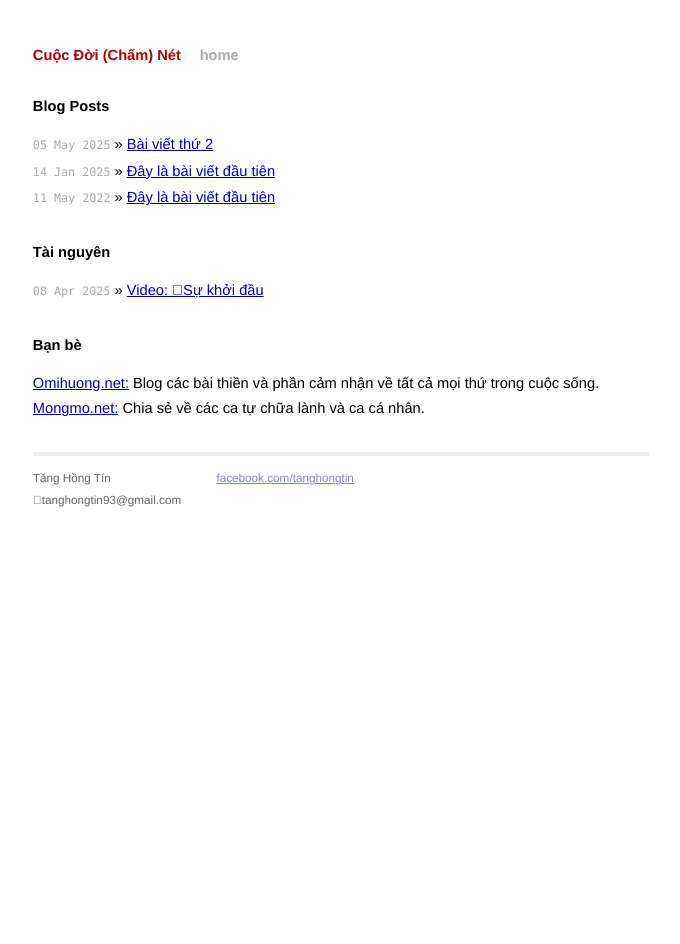
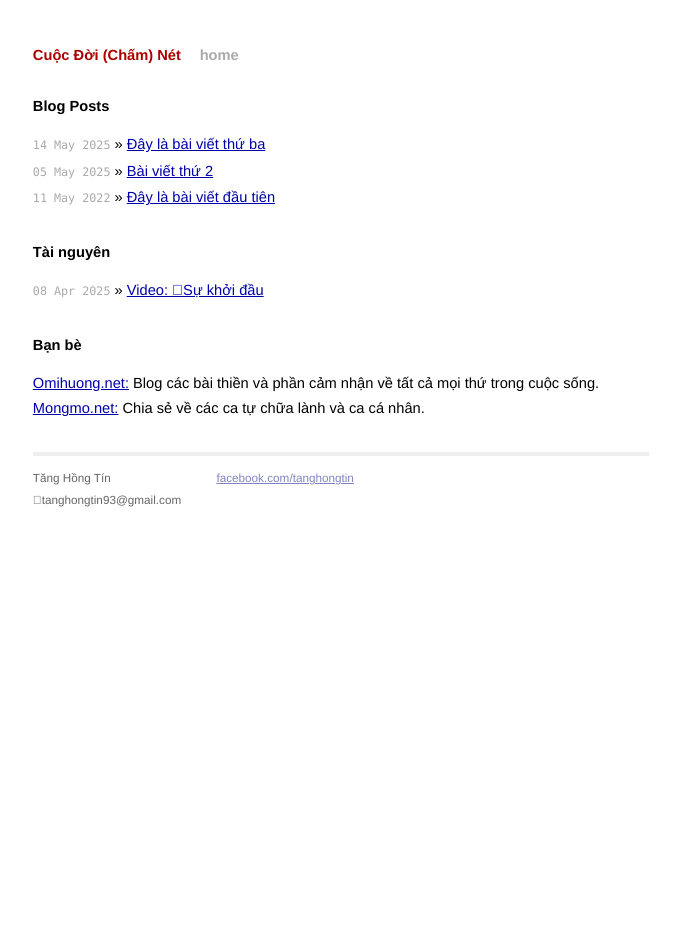
Before and after one commit to tanghongtin/cuocdoi, a Jekyll site: the page built from index.html, in a window 1280 px wide. Shown: the whole page, without its empty margins (299-979 px from the left). Built offline with Jekyll 4.4.1, drawn with Linux system fonts in a browser that asks for light colours.

Commit message:
Update and rename 2025-01-14-dau-tien.md to 2025-05-14-dau-tien.md

```diff
--- a/_posts/2025-01-14-dau-tien.md
+++ b/_posts/2025-05-14-dau-tien.md
@@ -1,6 +1,6 @@
 ---
 layout: post
-title: Đây là bài viết đầu tiên
+title: Đây là bài viết thứ ba
 ---
 
 {{ page.title }}
@@ -8,4 +8,4 @@ title: Đây là bài viết đầu tiên
 
 <p class="meta">10 Nov 2016 - San Francisco</p>
 
-Day la bai viet dau tien
+Chào thứ 3
```
